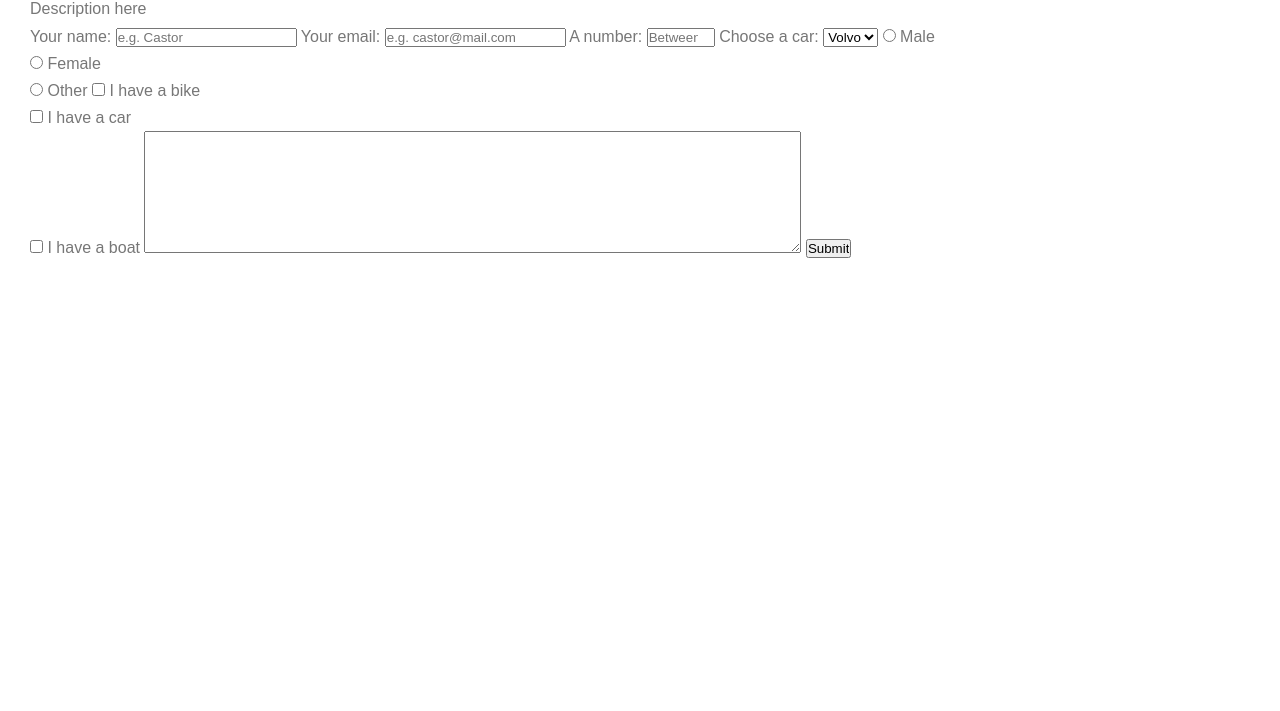
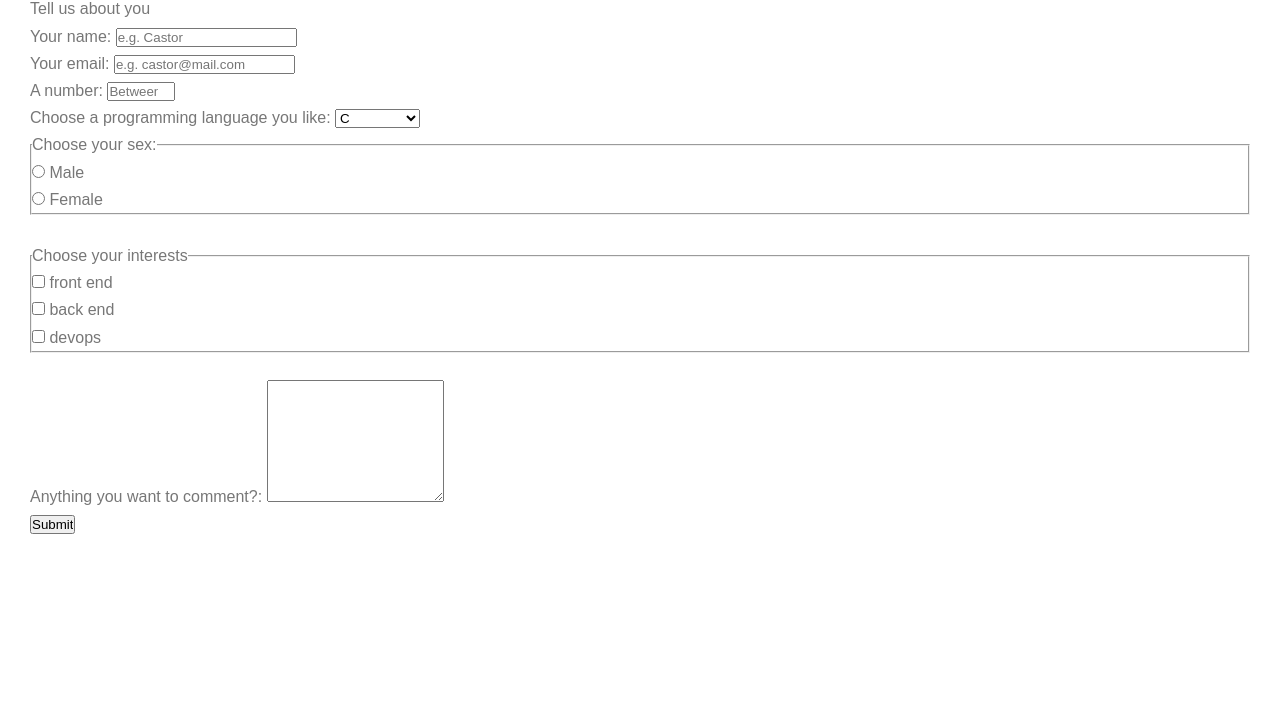
Before and after one commit to joeldevel/build-a-survey-form, a plain HTML site: page index.html in a window 1280 px wide. Shown: the part 89-800 px from the top of the page. Drawn offline with Linux system fonts and the light colour scheme.

Commit message:
Improved and validated via W3C validator. Tests passed.

```diff
--- a/index.html
+++ b/index.html
@@ -5,53 +5,60 @@
     <meta charset="utf-8">
     <meta name="viewport" content="width=device-width, initial-scale=1">
     <link rel="stylesheet" href="style.css">
-    <title></title>
+    <title>Register form</title>
   </head>
   <body>
     <header>
-      <h1 id="title">Form</h1>
-      <p id="description">Description here</p>
+      <h1 id="title">Platform registration</h1>
+      <p id="description">Tell us about you</p>
     </header>
     <main>
-      <form action="" id="survey-form">
+      <form action="#" id="survey-form">
         <label for="name" id="name-label">Your name: </label>
-        <input type="text" id="name" name="id" placeholder="e.g. Castor" required>
+        <input type="text" id="name" name="id" placeholder="e.g. Castor" required><br>
 
         <label for="email" id="email-label">Your email: </label>
-        <input type="email" id="email" placeholder="e.g. castor@mail.com" required>
+        <input type="email" id="email" placeholder="e.g. castor@mail.com" required><br>
 
         <label for="number" id="number-label">A number: </label>
-        <input type="number" id="number" min="10" max="1000" placeholder="Between 10 and 1000">
+        <input type="number" id="number" min="10" max="1000" placeholder="Between 10 and 1000"><br>
 
-        <label for="dropdown">Choose a car:</label>
-        <select id="dropdown" name="cars">
-          <option value="volvo">Volvo</option>
-          <option value="saab">Saab</option>
-          <option value="fiat">Fiat</option>
-          <option value="audi">Audi</option>
-        </select>
+        <label for="dropdown">Choose a programming language you like:</label>
+        <select id="dropdown" name="languages">
+          <option value="c">C</option>
+          <option value="java">Java</option>
+          <option value="php">PHP</option>
+          <option value="javascript">JavaScript</option>
+        </select><br>
+        <fieldset>
+          <legend>Choose your sex: </legend>
+          <input type="radio" id="male" name="gender" value="male">
+          <label for="male">Male</label><br>
+          <input type="radio" id="female" name="gender" value="female">
+          <label for="female">Female</label>
+        </fieldset>
 
-        <input type="radio" id="male" name="gender" value="male">
-        <label for="male">Male</label><br>
-        <input type="radio" id="female" name="gender" value="female">
-        <label for="female">Female</label><br>
-        <input type="radio" id="other" name="gender" value="other">
-        <label for="other">Other</label>
+        <br>
 
-        <input type="checkbox" id="vehicle1" name="vehicle1" value="Bike">
-        <label for="vehicle1"> I have a bike</label><br>
-        <input type="checkbox" id="vehicle2" name="vehicle2" value="Car">
-        <label for="vehicle2"> I have a car</label><br>
-        <input type="checkbox" id="vehicle3" name="vehicle3" value="Boat">
-        <label for="vehicle3"> I have a boat</label>
+        <fieldset>
+          <legend>Choose your interests</legend>
+          <input type="checkbox" id="frontend" name="frontend" value="frontend">
+          <label for="frontend"> front end</label><br>
+          <input type="checkbox" id="backend" name="backend" value="backend">
+          <label for="backend"> back end</label><br>
+          <input type="checkbox" id="devops" name="devops" value="devops">
+          <label for="devops"> devops</label>
+        </fieldset>
+        <br>
 
-        <textarea name="name" rows="8" cols="80"></textarea>
+        <label for="comment">Anything you want to comment?: </label>
+        <textarea name="comment" rows="8" id="comment"></textarea><br>
 
-        <input type="submit" name="" value="Submit" id="submit">
+        <input type="submit" name="submit" value="Submit" id="submit">
       </form>
     </main>
 
   </body>
 </html>
 
-<!-- <script src="https://cdn.freecodecamp.org/testable-projects-fcc/v1/bundle.js"></script> -->
+<script src="https://cdn.freecodecamp.org/testable-projects-fcc/v1/bundle.js"></script>
--- a/style.css
+++ b/style.css
@@ -18,4 +18,7 @@ body {
   color: #777;
   padding: 3rem;
   box-sizing: border-box;
+  min-height: 100vh;
+  display: flex;
+  flex-direction: column;
 }
```
